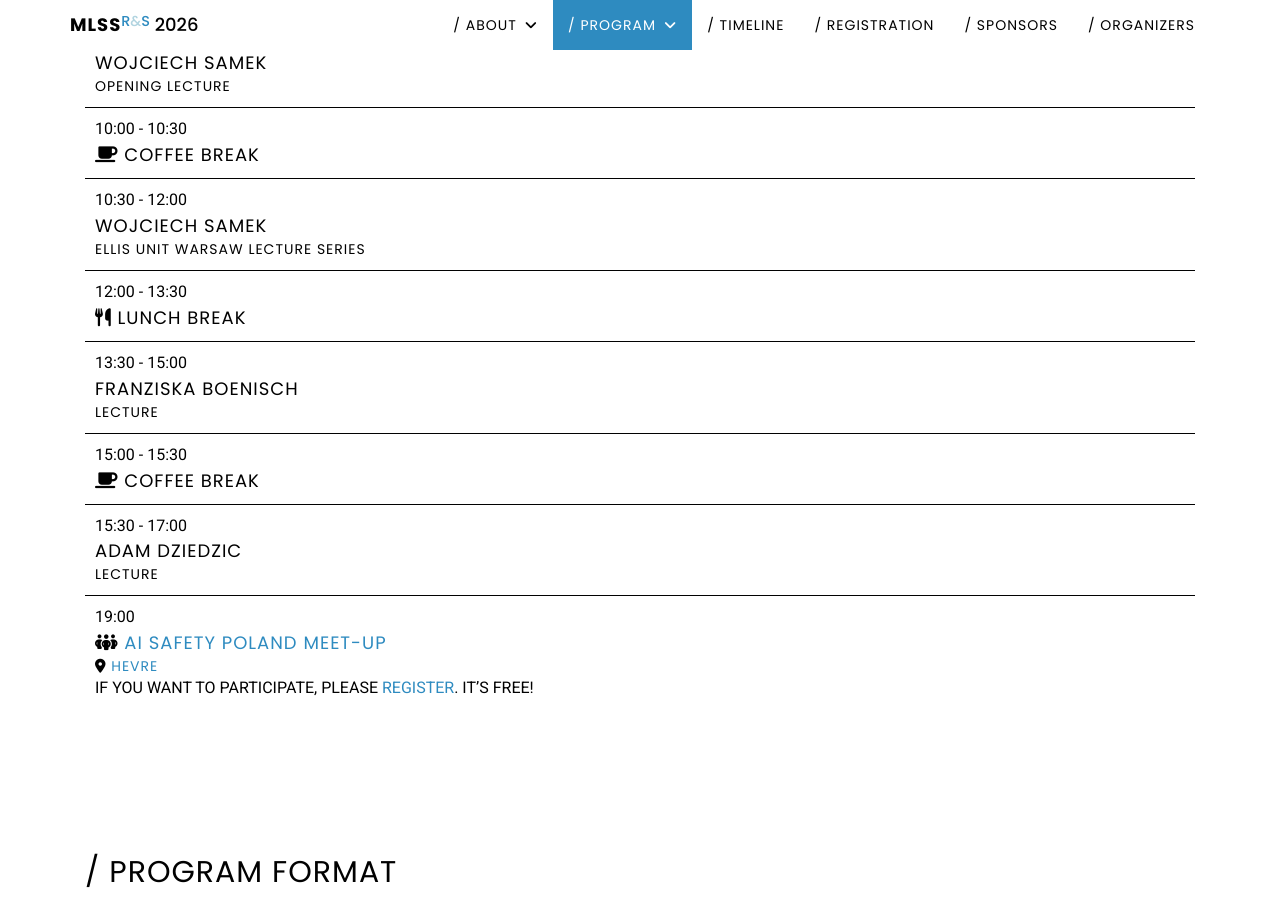
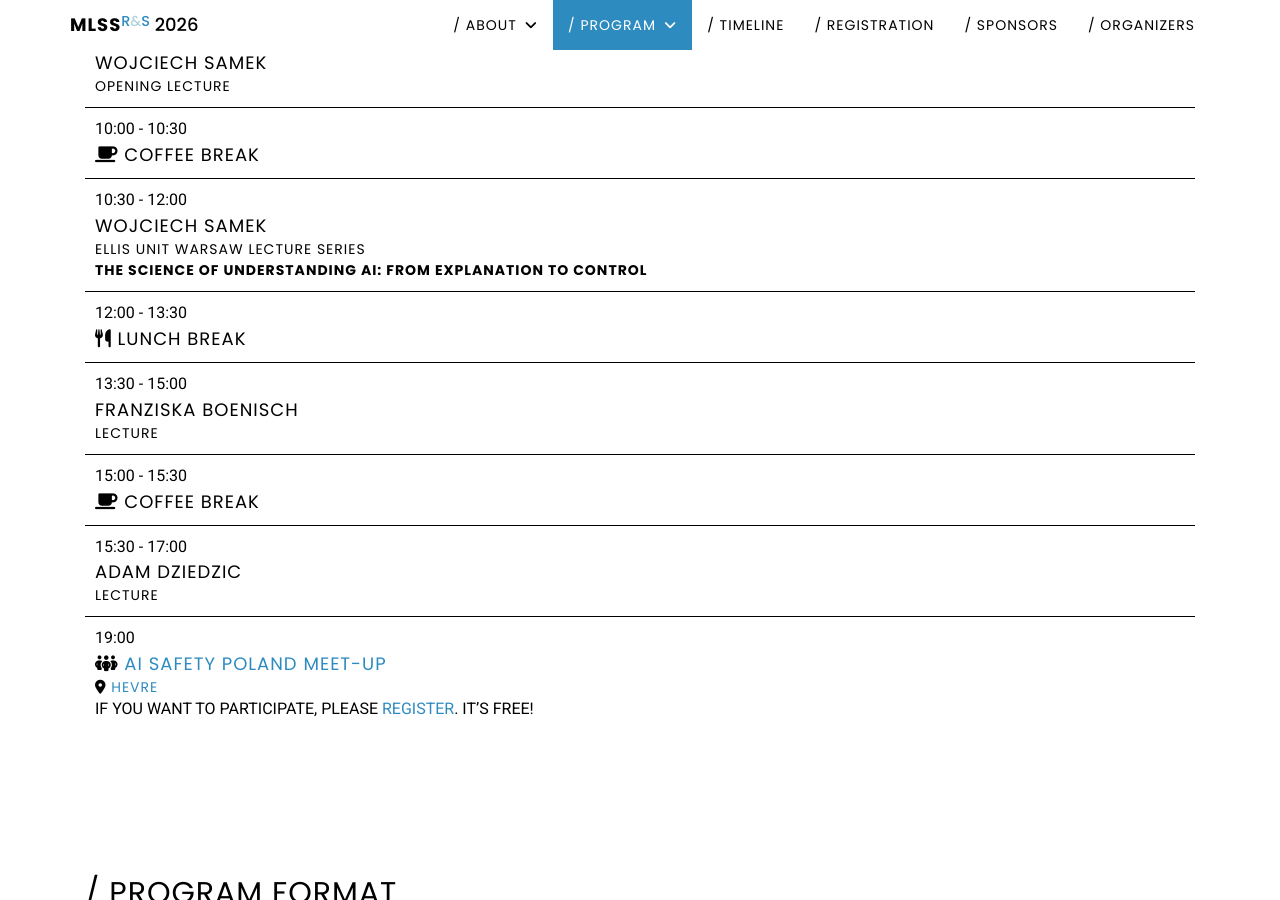
Before and after one commit to mlinpl/mlss2026.mlinpl.org, a Jekyll site: the page built from pages/index.html, in a window 1280 px wide and 900 px high, scrolled down 4214 px. Built offline with Jekyll 4.4.1, drawn with Linux system fonts in a browser that asks for light colours.

Commit message:
Add one lecture title

```diff
--- a/_data/mlss-agenda-slider.yml
+++ b/_data/mlss-agenda-slider.yml
@@ -22,7 +22,7 @@
           time: 10:00 - 10:30
     - events:
         - title: Wojciech Samek
-          subtitle: ELLIS Unit Warsaw Lecture Series
+          subtitle: "ELLIS Unit Warsaw Lecture Series<br><strong>The Science of Understanding AI: From Explanation to Control</strong>"
           element-class: col-lg-12
           time: 10:30 - 12:00
     - events:
```
